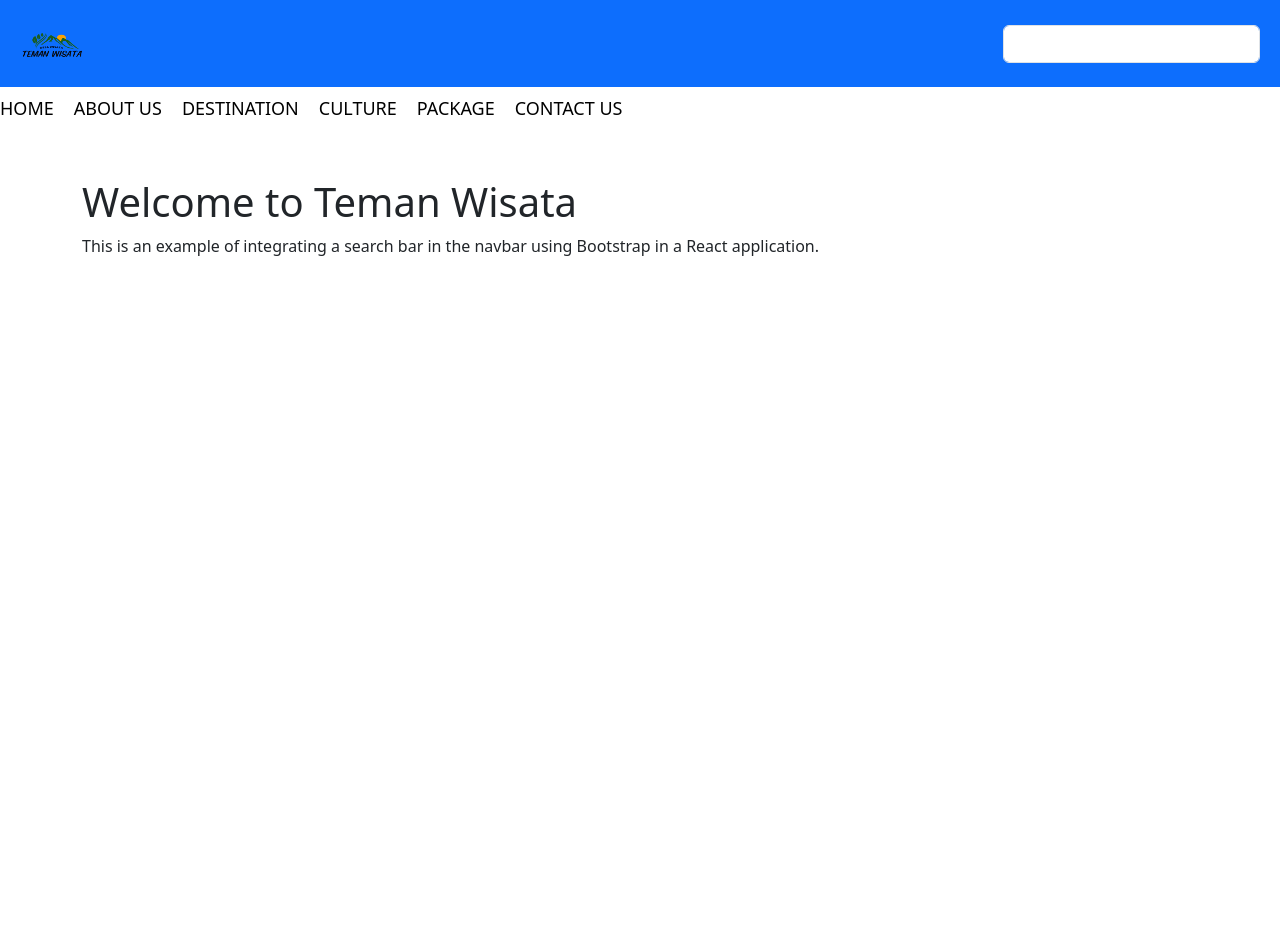
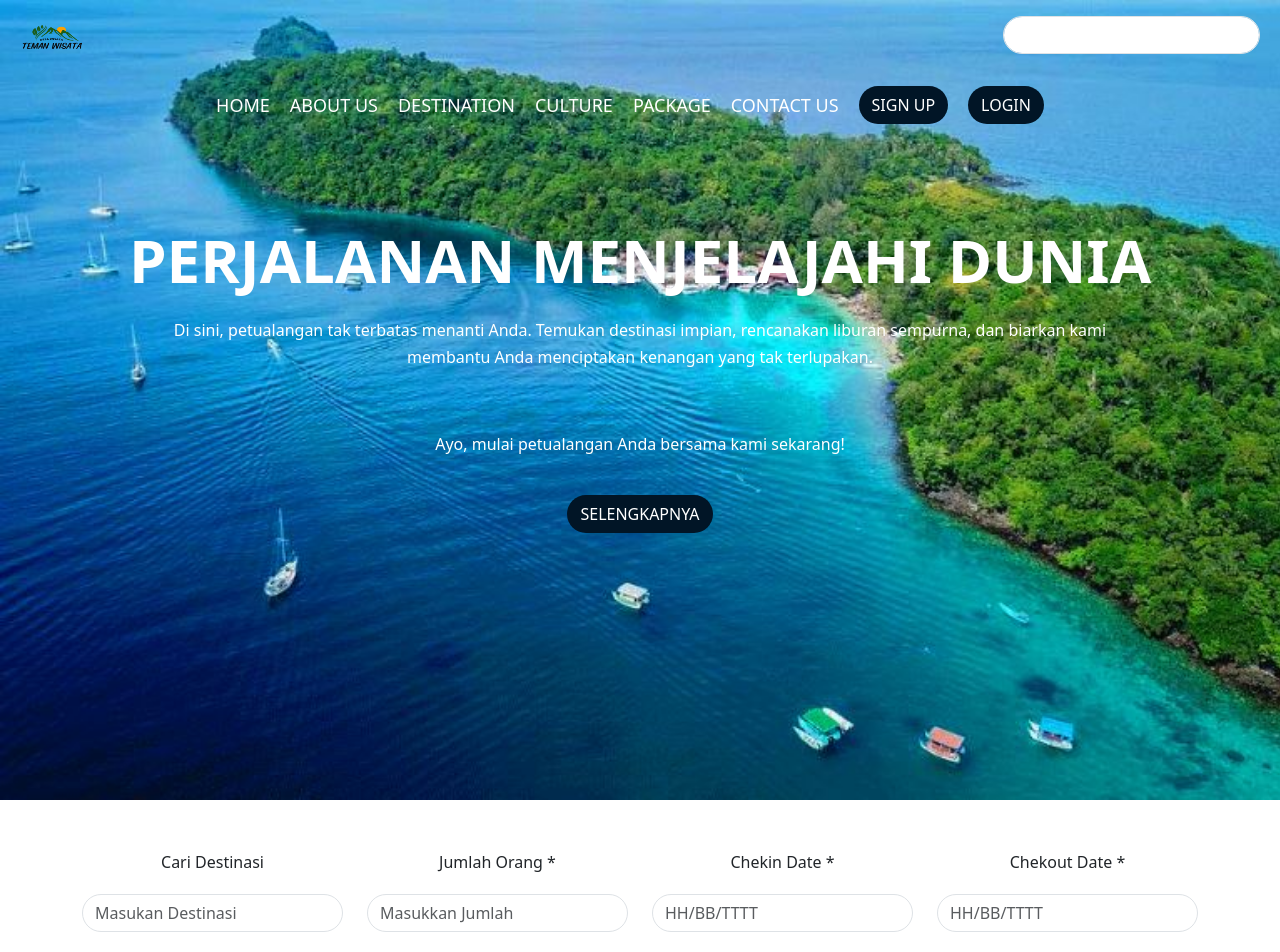
Before and after one commit to RIZKYANGKATA/massive-project, a React (Vite) app: page / in a window 1280 px wide. Shown: the top 952 px of the page. Before the commit the page ends 800 px from the top, so only its background shows below. Built offline with nearby package versions, Linux system fonts and the light colour scheme.

Commit message:
conten & booking

```diff
--- a/src/App.css
+++ b/src/App.css
@@ -41,19 +41,42 @@
   color: #888;
 } */
 
+::-webkit-scrollbar {
+  display: none;
+}
+
 .navbar{
+  position: sticky;
   text-align: center;
+  align-items: center;
+  justify-content: center;
+  height: 70px;
+
+}
+
+a{
+  text-decoration: none;
+  color: white;
 }
 
 .container-fluid a{
   color: white;
 }
 
-header{
-  background-color: black;
+.home{
+  background-image: url('./assets/background.jpg');
+  background-size: cover;
+  background-position: absolute;
+  background-repeat: no-repeat;
+  height: 100vh;
+}
+
+.image{
+  opacity: 0.5;
 }
 
 .inline-list {
+  position: sticky;
   list-style-type: none;
   padding: 0;
   margin: 0;
@@ -64,8 +87,44 @@ header{
 }
 
 .inline-list li {
+  position: sticky;
   display: inline;
   margin-right: 20px;
   font-size: 18px;
-  color: black;
+  color: white;
 }
+
+.conten{
+  text-align: center;
+  padding-top: 75px;
+  font-size: 60px;
+  background-image: url('');
+  color: white;
+}
+
+.end{
+  padding-top: 60px;
+}
+
+.btn{
+  border-radius: 100px;
+  background-color: #011526;
+  color: white;
+}
+
+.booking{
+  padding-top: 50px;
+  gap: 15px;
+}
+
+.form-control{
+  border-radius: 100px;
+}
+
+.d{
+  padding-top: 20px;
+}
+
+.btn-booking{
+  padding-top: 60px;
+}
--- a/src/App.jsx
+++ b/src/App.jsx
@@ -8,8 +8,9 @@ function App() {
 
   return (
     <>
+      <div className="home">
       <div className="header">
-        <nav className="navbar navbar-expand-lg navbar-light bg-primary">
+        <nav className="navbar navbar-expand-lg navbar-light">
         <div className="container-fluid">
           <a className="navbar-brand" href="#">
             <img src={temanWisataImage} alt="Teman Wisata" className="d-inline-block align-text-top" style={{ width: '80px', height: '60px' }} />
@@ -25,20 +26,68 @@ function App() {
 
       <div className="navbar">
         <ul className="inline-list">
-          <li>HOME</li>
-          <li>ABOUT US</li>
-          <li>DESTINATION</li>
-          <li>CULTURE</li>
-          <li>PACKAGE</li>
-          <li>CONTACT US</li>
+          <li><a href="">HOME</a></li>
+          <li><a href="">ABOUT US</a></li>
+          <li><a href="">DESTINATION</a></li>
+          <li><a href="">CULTURE</a></li>
+          <li><a href="">PACKAGE</a></li>
+          <li><a href="">CONTACT US</a></li>
+          <li><button className="btn" type="submit">SIGN UP</button></li>
+          <li><button className="btn" type="submit">LOGIN</button></li>
         </ul>
       </div>
 
 
-      <div className="container mt-5">
-        <h1>Welcome to Teman Wisata</h1>
-        <p>This is an example of integrating a search bar in the navbar using Bootstrap in a React application.</p>
+
+      <div className="conten">
+        <div className="title">
+          <p><b>PERJALANAN MENJELAJAHI DUNIA</b></p>
+        </div>
+        <div className="subTitle">
+          <h6>Di sini, petualangan tak terbatas menanti Anda. Temukan destinasi impian, rencanakan liburan sempurna, dan biarkan kami </h6>
+          <h6>membantu Anda menciptakan kenangan yang tak terlupakan.</h6>
+        </div>
+        <div className="end">
+          <h6>Ayo, mulai petualangan Anda bersama kami sekarang!</h6>
+          <button className="btn" type="submit">SELENGKAPNYA</button>
+        </div>
       </div>
+      </div>
+
+      <div className="booking">
+      <div class="container text-center">
+      <div class="row align-items-center">
+        <div class="col">
+          Cari Destinasi
+          <form className="d" role="search">
+              <input className="form-control me-2" type="search" placeholder="Masukan Destinasi" aria-label="Search" />
+            </form>
+        </div>
+        <div class="col">
+          Jumlah Orang *
+          <form className="d" role="search">
+              <input className="form-control me-2" type="search" placeholder="Masukkan Jumlah" aria-label="Search" />
+            </form>
+        </div>
+        <div class="col">
+          Chekin Date *
+          <form className="d" role="search">
+              <input className="form-control me-2" type="search" placeholder="HH/BB/TTTT" aria-label="Search" />
+            </form>
+        </div>
+        <div class="col">
+          Chekout Date *
+          <form className="d" role="search">
+              <input className="form-control me-2" type="search" placeholder="HH/BB/TTTT" aria-label="Search" />
+            </form>
+        </div>
+
+        <p className="btn-booking"><button className="btn" type="submit">CARI SEKARANG</button></p>
+
+
+      </div>
+    </div>
+    </div>
     </>
   );
 }
```
Also changed, not shown: src/assets/background.jpg (added).
